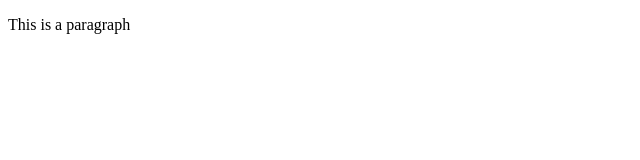
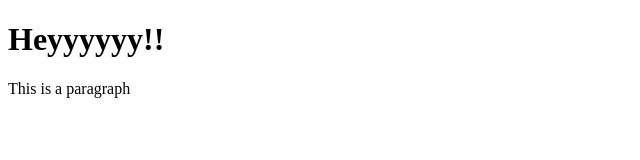
Before and after one commit to tifsheline/branches-practice, a plain HTML site: page index.html in a window 1280 px wide. Shown: the whole page, without its empty margins (0-640 px from the left). Drawn offline with Linux system fonts and the light colour scheme.

Commit message:
Add heading

```diff
--- a/index.html
+++ b/index.html
@@ -5,6 +5,7 @@
     <title>Practicing with Git Branches</title>
   </head>
   <body>
-<p>This is a paragraph</p>
+    <h1>Heyyyyyy!!</h1>
+      <p>This is a paragraph</p>
   </body>
 </html>
```
